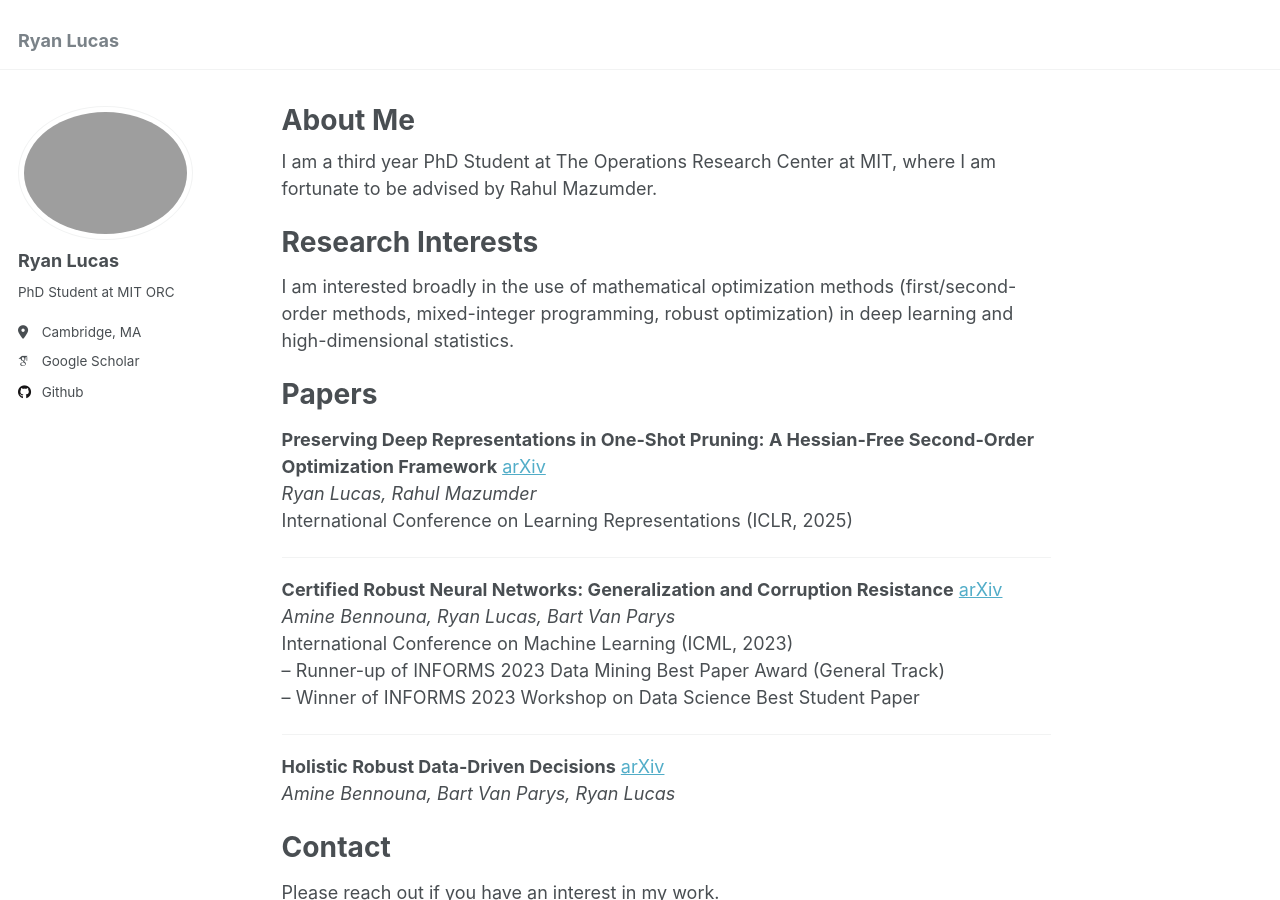
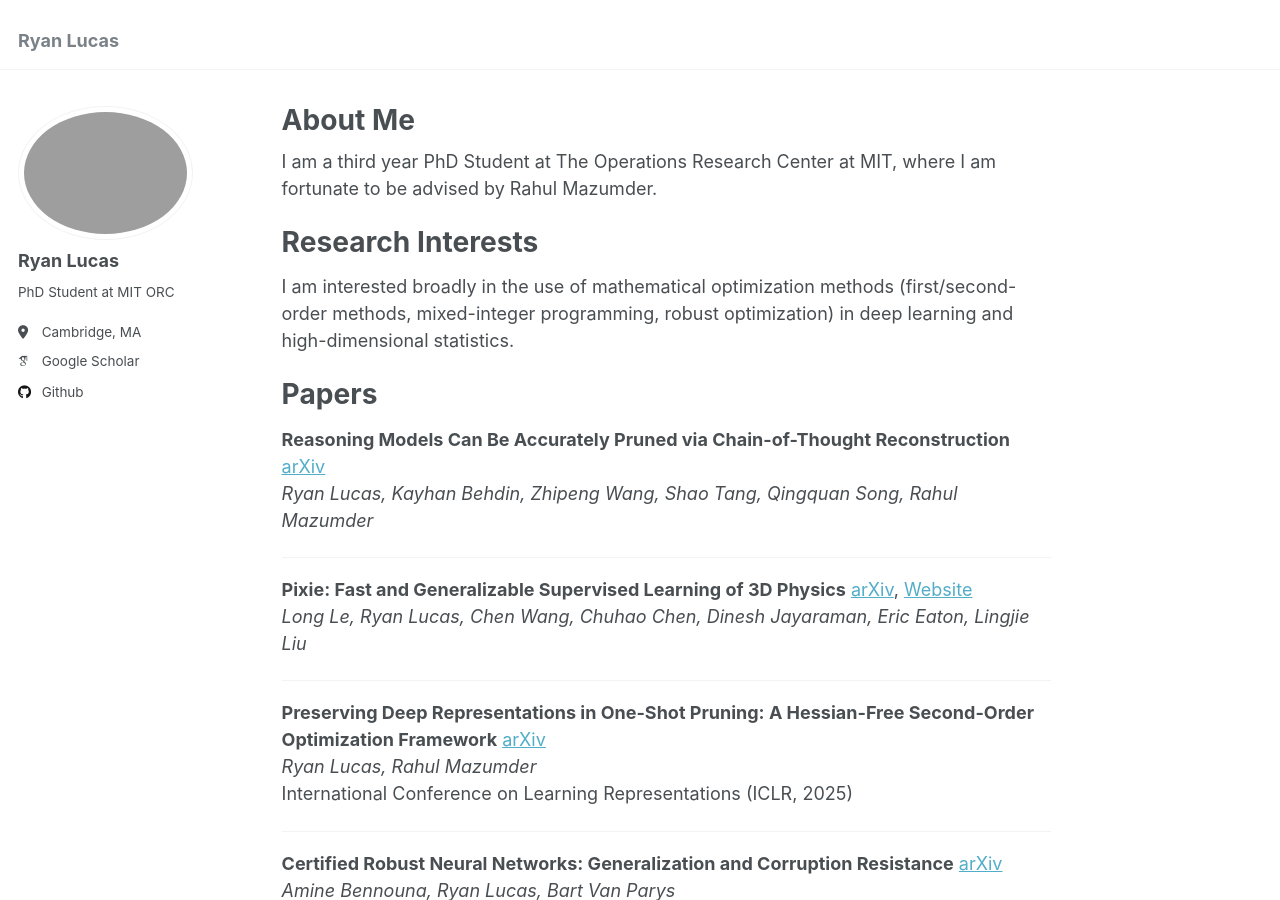
Before and after one commit to RyanLucas3/RyanLucas3.github.io, a Jekyll site: the page built from _pages/about.md, in a window 1280 px wide and 900 px high. Built offline with Jekyll 4.4.1, drawn with Linux system fonts in a browser that asks for light colours; some web fonts are replaced.

Commit message:
Update about.md

```diff
--- a/_pages/about.md
+++ b/_pages/about.md
@@ -15,6 +15,16 @@ I am interested broadly in the use of mathematical optimization methods (first/s
 
 Papers
 ======
+
+**Reasoning Models Can Be Accurately Pruned via Chain-of-Thought Reconstruction** [arXiv](https://arxiv.org/abs/2509.12464)
+*Ryan Lucas, Kayhan Behdin, Zhipeng Wang, Shao Tang, Qingquan Song, Rahul Mazumder*
+
+****
+
+**Pixie: Fast and Generalizable Supervised Learning of 3D Physics** [arXiv](https://arxiv.org/abs/2508.17437), [Website](https://pixie-3d.github.io/)
+*Long Le, Ryan Lucas, Chen Wang, Chuhao Chen, Dinesh Jayaraman, Eric Eaton, Lingjie Liu*
+
+****
 
 **Preserving Deep Representations in One-Shot Pruning: A Hessian-Free Second-Order Optimization Framework** [arXiv](https://arxiv.org/abs/2411.18376)
 *Ryan Lucas, Rahul Mazumder*
```
